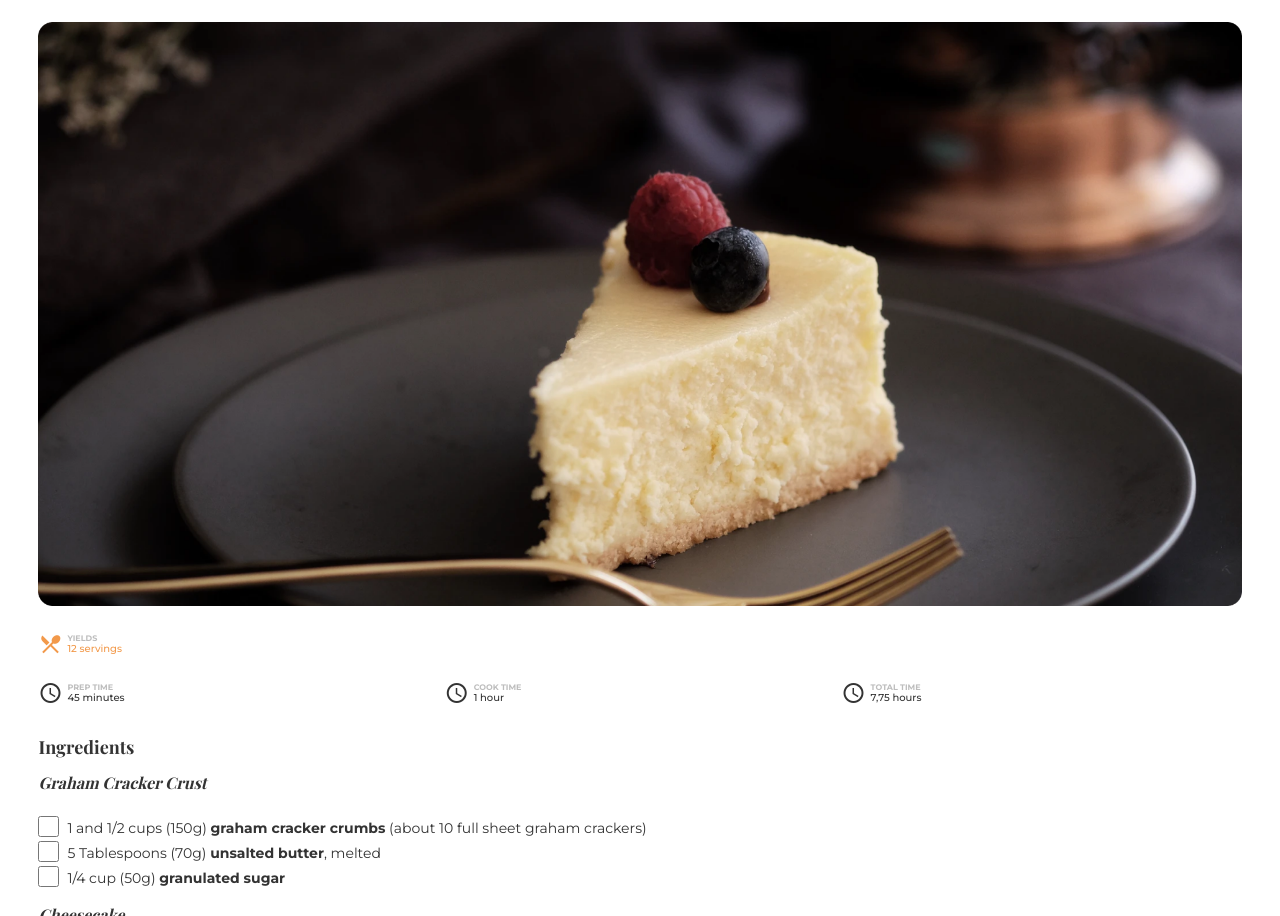
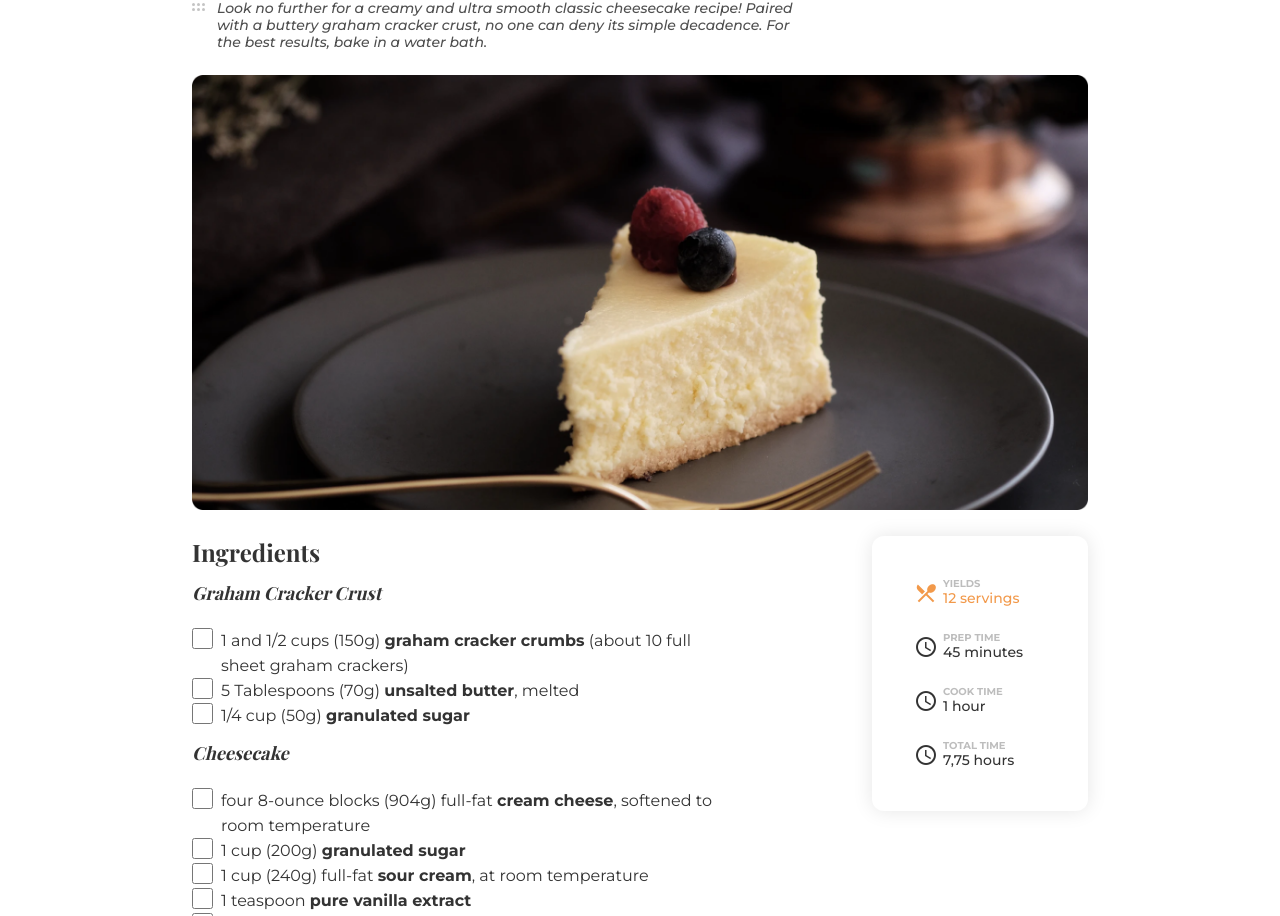
Before and after one commit to sebastoico/devChallenges_Recipe-page, a plain HTML site: page index.html in a window 1280 px wide. Shown: the part 108-1024 px from the top of the page. Drawn offline with nearby package versions, Linux system fonts and the light colour scheme; a web font is replaced by a local one.

Commit message:
Responsive design

```diff
--- a/styles.css
+++ b/styles.css
@@ -7,7 +7,7 @@ html {
   min-width: 375px;
 }
 body {
-  padding: 32px 3%;
+  padding: 32px 3% 0;
 }
 
 .main {
@@ -18,9 +18,9 @@ body {
 .main h1 {
   margin: 0;
   font-family: "Playfair Display";
-  font-size: 2.4rem;
+  font-size: clamp(2.4rem, 6.4vw, 4.8rem);
   font-weight: 700;
-  line-height: 3.2rem;
+  line-height: clamp(3.2rem, 8.5vw, 6.4rem);
 }
 .main__description {
   display: flex;
@@ -31,10 +31,11 @@ body {
   margin-top: 3px;
 }
 .main__description p {
+  max-width: 592px;
   font-style: italic;
-  font-size: 1.2rem;
+  font-size: clamp(1.2rem, 3.2vw, 1.4rem);
   font-weight: 500;
-  line-height: 1.5rem;
+  line-height: clamp(1.5rem, 4vw, 1.7rem);
   color: #4f4f4f;
 }
 .main__img img {
@@ -58,18 +59,18 @@ body {
   align-items: center;
   gap: 5px;
 
-  font-size: 1rem;
+  font-size: clamp(1rem, 2.6vw, 1.4rem);
   font-weight: 500;
-  line-height: 1.2rem;
+  line-height: clamp(1.2rem, 3.2vw, 1.7rem);
   color: #333333;
 }
 .data--yields {
   color: #f2994a;
 }
 .data .data__title {
-  font-size: 0.8rem;
+  font-size: clamp(0.8rem, 2.1vw, 1rem);
   font-weight: 700;
-  line-height: 1rem;
+  line-height: clamp(1rem, 2.6vw, 1.2rem);
   text-transform: uppercase;
   color: #bdbdbd;
 }
@@ -91,16 +92,16 @@ body {
 }
 .recipe__ingredients h2 {
   font-family: "Playfair Display";
-  font-size: 1.8rem;
+  font-size: clamp(1.8rem, 4.8vw, 2.4rem);
   font-weight: 700;
-  line-height: 2.4rem;
+  line-height: clamp(2.4rem, 6.4vw, 3.2rem);
 }
 .recipe__ingredients h3 {
   font-family: "Playfair Display";
   font-style: italic;
-  font-size: 1.6rem;
+  font-size: clamp(1.6rem, 4.2vw, 1.8rem);
   font-weight: 400;
-  line-height: 2.1rem;
+  line-height: clamp(2.1rem, 5.6vw, 2.4rem);
 }
 .recipe__ingredients ul {
   padding: 0;
@@ -119,7 +120,7 @@ body {
   border-radius: 4px;
 }
 .recipe__ingredients label {
-  font-size: 1.4rem;
+  font-size: clamp(1.4rem, 3.7vw, 1.6rem);
   font-weight: 400;
   line-height: 2.5rem;
 }
@@ -169,12 +170,51 @@ body {
 }
 .recipe__source {
   font-style: italic;
-  font-size: 1.2rem;
+  font-size: clamp(1.2rem, 3.2vw, 1.6rem);
   font-weight: 400;
   line-height: 150%;
-  color: #BDBDBD;
+  color: #bdbdbd;
 }
 .recipe__source a {
   text-decoration: none;
-  color: #BDBDBD;
+  color: #bdbdbd;
 }
+
+footer {
+  text-align: center;
+  padding: 24px;
+}
+footer p {
+  font-size: 1.4rem;
+  font-weight: 500;
+  line-height: 1.7rem;
+  color: #828282;
+}
+footer a {
+  font-weight: 700;
+  color: #828282;
+}
+
+@media (min-width: 1024px) {
+  body {
+    width: 70%;
+    margin: 0 auto;
+  }
+  .recipe {
+    flex-direction: row-reverse;
+    gap: 150px;
+  }
+  .recipe__data {
+    min-width: 132px;
+    height: fit-content;
+    padding: 42px 42px 17px;
+
+    background: white;
+    box-shadow: 0px 0px 20px rgba(0, 0, 0, 0.1);
+    border-radius: 12px;
+  }
+  .data__time {
+    flex-direction: column;
+    gap: 25px;
+  }
+}
```
